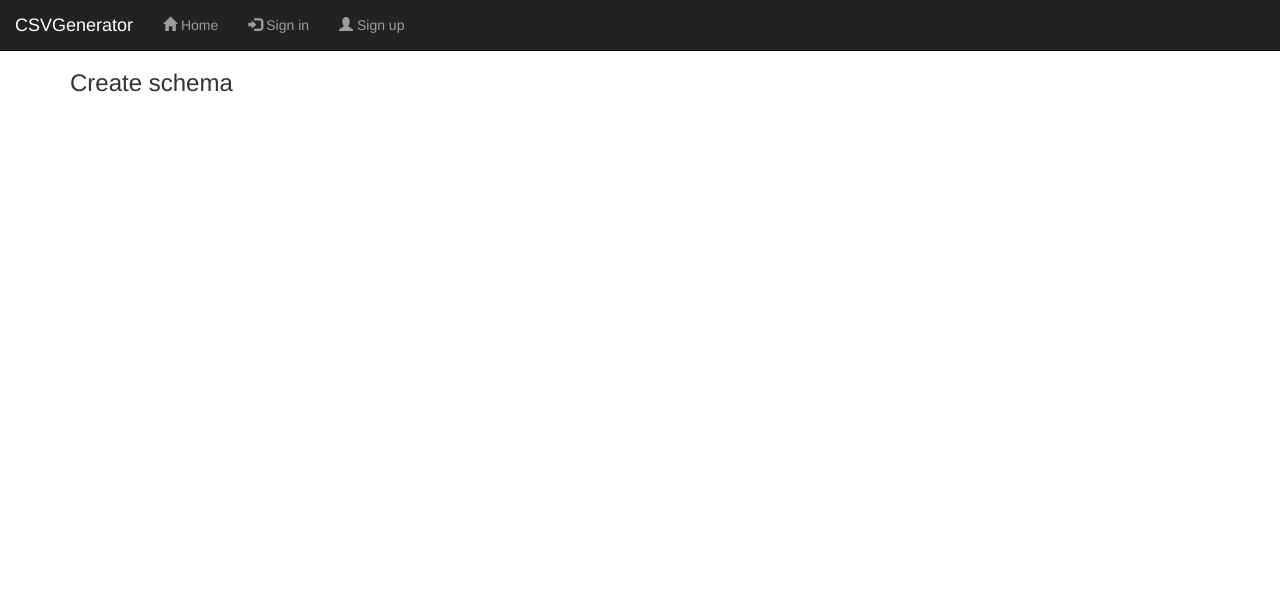
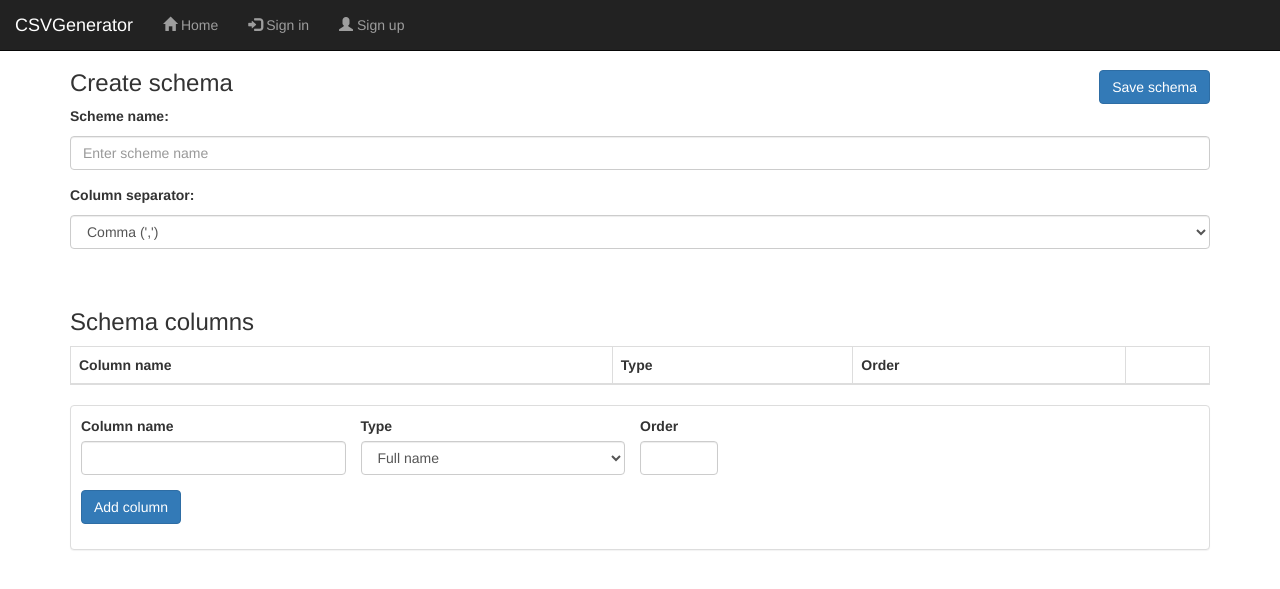
Before and after one commit to osetr/csv_generator-django, a Django app: page /new_schema/ in a window 1280 px wide. Shown: the top 589 px of the page. Run offline with Django 3.2, Linux system fonts and the light colour scheme; lists and menus that the app fills with data are empty; some libraries are stand-ins or nearby versions.

Commit message:
Done with front for new_schema page

```diff
--- a/accounts/templates/base.html
+++ b/accounts/templates/base.html
@@ -4,7 +4,6 @@
   <title>CSV Generator</title>
   <meta charset="utf-8">
   {% load static %}
-  <link rel="stylesheet" type="text/css" href="{% static 'css/style.css' %}">
   <meta name="viewport" content="width=device-width, initial-scale=1">
   <link rel="stylesheet" href="https://maxcdn.bootstrapcdn.com/bootstrap/3.4.1/css/bootstrap.min.css">
   <script src="https://ajax.googleapis.com/ajax/libs/jquery/3.5.1/jquery.min.js"></script>
--- a/home/views.py
+++ b/home/views.py
@@ -9,6 +9,5 @@ class HomeView(View):
         return render(
             request,
             "home.html",
-            context={"user_authenticated": user_authenticated,
-                     "active_page": "home"},
+            context={"user_authenticated": user_authenticated, "active_page": "home"},
         )
--- a/schemas/apps.py
+++ b/schemas/apps.py
@@ -2,4 +2,4 @@ from django.apps import AppConfig
 
 
 class SchemasConfig(AppConfig):
-    name = 'schemas'
+    name = "schemas"
--- /dev/null
+++ b/schemas/forms.py
@@ -0,0 +1,22 @@
+from django import forms
+from django.urls import reverse
+
+
+class NewSchemeForm(forms.Form):
+    SEPARATOR_CHOICES = (
+        ("comma", "Comma (',')"),
+        ("whitespace", "Whitespace (' ')"),
+        ("semicolon", "Semicolon (';')"),
+    )
+    name = forms.CharField(
+        label="Scheme name",
+        max_length=64,
+        widget=forms.TextInput(
+            attrs={"class": "form-control", "placeholder": "Enter scheme name"}
+        ),
+    )
+    type = forms.CharField(
+        label="Column separator",
+        widget=forms.Select(choices=SEPARATOR_CHOICES, attrs={"class": "form-control"}),
+    )
+    description = forms.CharField(label="", widget=forms.HiddenInput())
--- a/schemas/templates/new_schema.html
+++ b/schemas/templates/new_schema.html
@@ -4,7 +4,107 @@
 
 {% block content %}
 
-    <h3 class="h3" id="head_banner">{% trans "Create schema" %}</h3>
+    <form action="{% url 'sign_in_v' %}" method="POST">
+        <div class="pull-right"><button type="submit" class="btn btn-primary">Save schema</button></div>
+        <h3 class="h3">{% trans "Create schema" %}</h3>
 
+        {% csrf_token %}
+        {% for field in form %}
+          <div class="form-group">
+            <label for="{{ field.id_for_label }}">{{ field.label_tag }}</label>
+            {{ field }}
+          </div>
+        {% endfor %}
+        {% if errors %}
+        {% for error in errors %}
+        <div class="alert alert-danger">
+          {{ error }}
+        </div>
+        {% endfor %}
+        {% endif %}
+    </form>
+    <h3 class="h3">{% trans "Schema columns" %}</h3>
 
+    <table class="table table-bordered">
+        <thead>
+            <tr>
+            <th>Column name</th>
+            <th>Type</th>
+            <th>Order</th>
+            <th></th>
+            </tr>
+        </thead>
+        <tbody id="columns">
+
+        </tbody>
+    </table>
+
+    <div class="panel panel-default" style="padding: 10px;">
+        <form id="column_form">
+                <div class="form-group col-md-3" style="padding-left:0px;">
+                    <label for="name">Column name</label>
+                    <input class="form-control" type="text" id="name">
+                </div>
+                <div class="form-group col-md-3" onclick="show_range()" style="padding-left:0px;">
+                    <label for="type">Type</label>
+                    <select id="type" class="form-control">
+                        <option>Full name</option>
+                        <option>Job</option>
+                        <option>Email</option>
+                        <option>Text</option>
+                        <option>Date</option>
+                    </select>
+                </div>
+                <div class="form-group col-md-2" id="range" style="padding-left:0px; display: none;">
+                    <label for="amount">Amount of sentences</label>
+                    <input class="form-control" type="number" id="amount" value="0">
+                </div>
+                <div class="form-group col-md-1" style="padding-left:0px;">
+                    <label for="order">Order</label>
+                    <input class="form-control" type="number" id="order">
+                </div>
+                <div class="form-group row">
+                    <div class="col-sm-10">
+                        <button class="btn btn-primary" onclick="add_column()" type="button">Add column</button>
+                    </div>
+                </div>
+        </form>
+    </div>
+
+    <script>
+        column_pk = 0;
+
+        function show_range()
+        {
+            if ($( "#type" ).val() == "Text") $("#range").attr("style","padding-left:0px; display: block");
+            else $("#range").attr("style","display: none")
+        }
+
+        function add_column()
+        {
+            if ($("#name").val() && $("#order").val())
+            {
+                Text = "Text"
+                if ($( "#type" ).val() == "Text") Text += '(' + Math.abs($( "#amount" ).val()) + ')'
+                document.getElementById('columns').innerHTML+='<tr id="column' + column_pk + '"><td>' + $( "#name" ).val() +
+                '</td><td>' + Text + '</td><td>' + $( "#order" ).val() +
+                '</td><td><a onclick="del_column(' + column_pk + ')" style="color: red; cursor: pointer;">delete</a></td></tr>';
+                // document.getElementById('id_description').innerHTML+= 's'
+                clean_form();
+
+                column_pk ++;
+            }
+        }
+
+        function del_column(pk)
+        {
+            $("#column" + pk).attr("style","display: none")
+        }
+
+        function clean_form()
+        {
+            document.getElementById('column_form').reset();
+        }
+
+    </script>
 {% endblock %}
--- a/schemas/views.py
+++ b/schemas/views.py
@@ -1,14 +1,19 @@
 from django.shortcuts import render
 from django.views.generic import View
+from .forms import NewSchemeForm
 
 
 class AddSchemaView(View):
     def get(self, request):
+        form = NewSchemeForm()
         user_authenticated = request.user.is_authenticated
 
         return render(
             request,
             "new_schema.html",
-            context={"user_authenticated": user_authenticated,
-                     "active_page": "add_schema"},
+            context={
+                "user_authenticated": user_authenticated,
+                "active_page": "add_schema",
+                "form": form,
+            },
         )
```
Also changed, not shown: project/settings.py (+2 -7 lines), accounts/views.py (line endings or trailing spaces), project/urls.py (line endings or trailing spaces).
